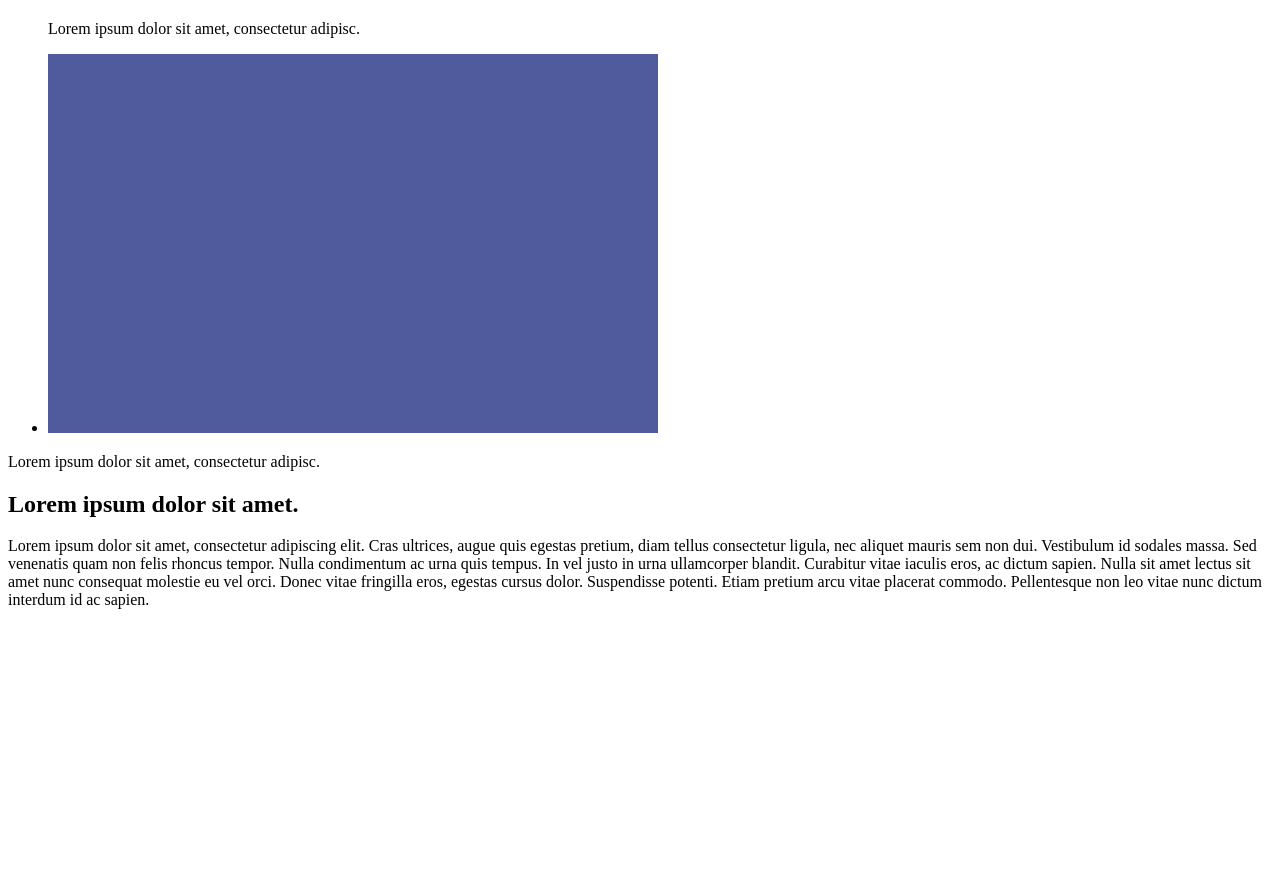
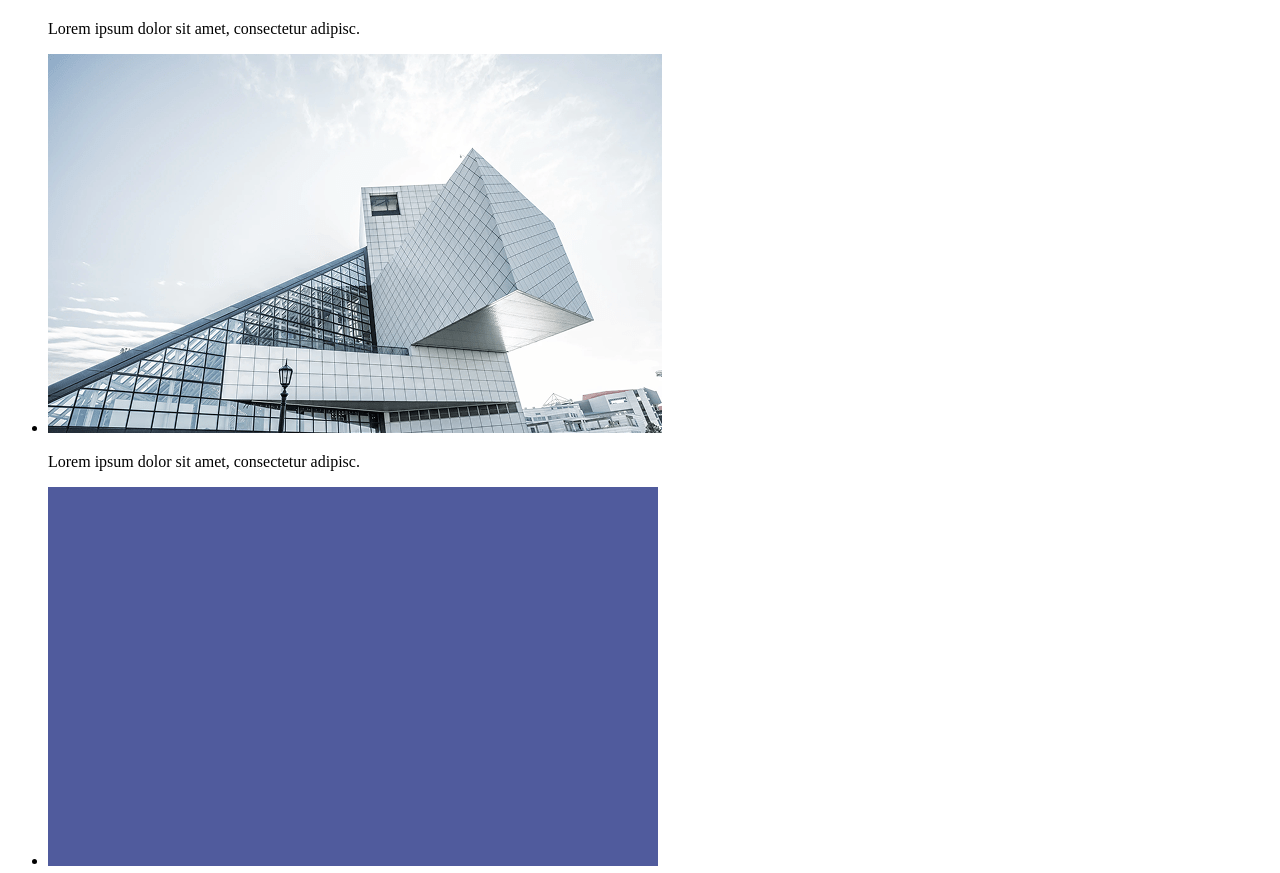
Before and after one commit to Rev4ik204/fun_house, a plain HTML site: page index.html in a window 1280 px wide. Shown: the part 2198-3071 px from the top of the page. Before the commit the page ends 2823 px from the top, so only its background shows below. Drawn offline with Linux system fonts and the light colour scheme.

Commit message:
fun_house

```diff
--- a/index.html
+++ b/index.html
@@ -31,13 +31,25 @@
       </section>
       <section class="big_img">
         <div class="container">
-          <ul><li><img src="./img/Unsplash Stock Photo_1-min.png" alt=""></li>
-            <p>Lorem ipsum dolor sit amet, consectetur adipisc.</p>
-          <li><img src="./img/Unsplash Stock Photo_2-min.png" alt=""></li>
-          <p>Lorem ipsum dolor sit amet, consectetur adipisc.</p>
-          <li><img src="./img/Unsplash Stock Photo_3-min.png" alt=""></li>
-          <p>Lorem ipsum dolor sit amet, consectetur adipisc.</p>
-          <li><img src="./img/Rectangle 14-min.png" alt=""></li></ul>
+          <ul>
+            <li>
+              <img src="./img/unsplashStockPhoto_1-min.png" alt="photo1" />
+              <p>Lorem ipsum dolor sit amet, consectetur adipisc.</p>
+            </li>
+            <li>
+              <img src="./img/unsplashStockPhoto_2-min.png" alt="photo2" />
+              <p>Lorem ipsum dolor sit amet, consectetur adipisc.</p>
+            </li>
+            <li>
+              <img src="./img/unsplashStockPhoto_3-min.png" alt="photo3" />
+              <p>Lorem ipsum dolor sit amet, consectetur adipisc.</p>
+            </li>
+                       <li>
+              <img src="./img/unsplashStockPhoto_4-min.png" alt="photo4" />
+              <p>Lorem ipsum dolor sit amet, consectetur adipisc.</p>
+            </li>
+            <li><img src="./img/rectangle14-min.png" alt="rect" /></li>
+          </ul>
           <p>Lorem ipsum dolor sit amet, consectetur adipisc.</p>
 
           <h2>Lorem ipsum dolor sit amet.</h2>
@@ -56,9 +68,7 @@
         </div>
       </section>
       <section>
-        <div class="container">
-
-        </div>
+        <div class="container"></div>
       </section>
     </main>
 
```
Also changed, not shown: img/rectangle14-min.png (renamed from img/Rectangle 14-min.png), img/unsplashStockPhoto_1-min.png (renamed from img/Unsplash Stock Photo_1-min.png), img/unsplashStockPhoto_2-min.png (renamed from img/Unsplash Stock Photo_2-min.png), img/unsplashStockPhoto_3-min.png (renamed from img/Unsplash Stock Photo_3-min.png), img/unsplashStockPhoto_4-min.png (renamed from img/Unsplash Stock Photo_4-min.png).
